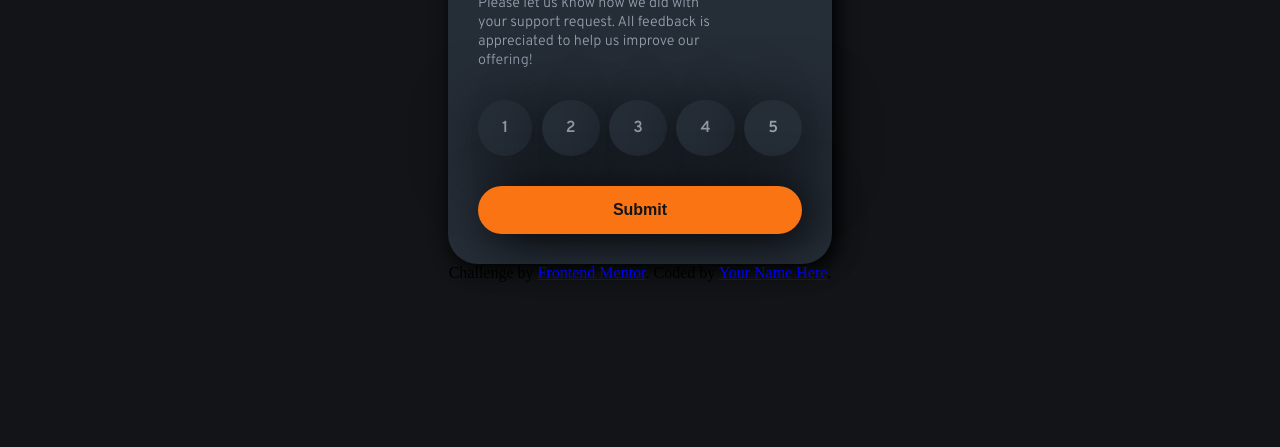
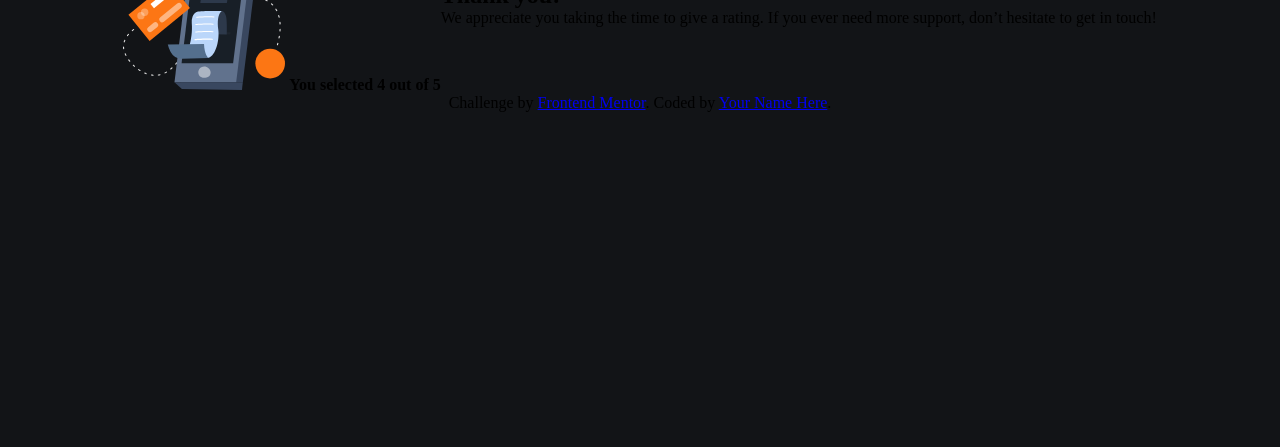
Before and after one commit to ursuladdd/interactive-rating-component-main, a plain HTML site: page index.html in a window 1280 px wide. Shown: the part 353-800 px from the top of the page. Drawn offline with Linux system fonts and the light colour scheme.

Commit message:
estilizando o banner thank you

```diff
--- a/app.js
+++ b/app.js
@@ -21,7 +21,8 @@ document.addEventListener('DOMContentLoaded', () => {
 
           if (validacaoForm(numbersSatisfied)) {
             // Validação passou, o formulário pode ser enviado
-            console.log("certo");
+            // bannerCollection.style.display= "none";
+
 
           } else {
             // Validação falhou, o formulário não será enviado
--- a/components/_pai_container.scss
+++ b/components/_pai_container.scss
@@ -4,7 +4,7 @@
 .pai_container {
 
     width: 30%;
-    display: flex;
+    display: none;
     flex-direction: column;
     gap: 10px;
     background-color: variaveis.$Dark-Blue;
--- a/components/_thanks_container.scss
+++ b/components/_thanks_container.scss
@@ -1,3 +1,3 @@
 .thanks_container {
-    display: none;
+    display: flex;
 }
```
Also changed, not shown: style.css.
